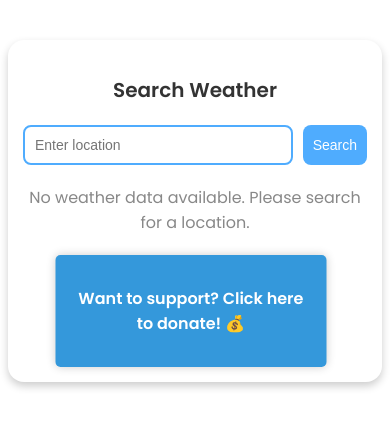
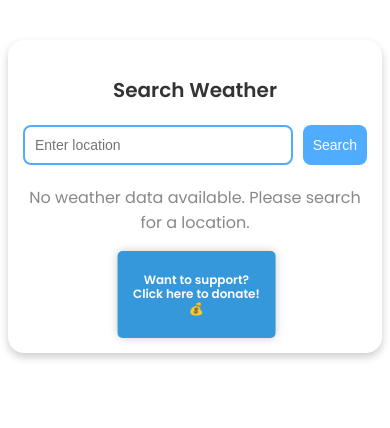
Before and after one commit to Vignesh2828/weather-angular, an Angular app: page /weather-app in a window 390 px wide. Shown: the top 428 px of the page. Built offline with nearby package versions, Linux system fonts and the light colour scheme.

Commit message:
button size decreased in mobile view

```diff
--- a/src/app/weather/weather.component.css
+++ b/src/app/weather/weather.component.css
@@ -220,15 +220,21 @@ button:hover {
   .donate-option {
     position: relative;
     bottom: auto;
-    margin-top: 20px;
+    margin-top: 15px;
     left: 0;
-    transform: none;
-    width: 70%;
-    padding: 15px;
+    width: 40%;
     text-align: center;
-    transform: translateX(12%);
+    transform: translateX(60%);
+    padding: 10px;
+    font-size: 14px;
+  }
+
+  .donate-link {
+    font-size: 12px;
+    line-height: 1.2;
   }
 }
+
 
 /* Styles for the fund part that appears when clicked */
 .fund-part {
```
